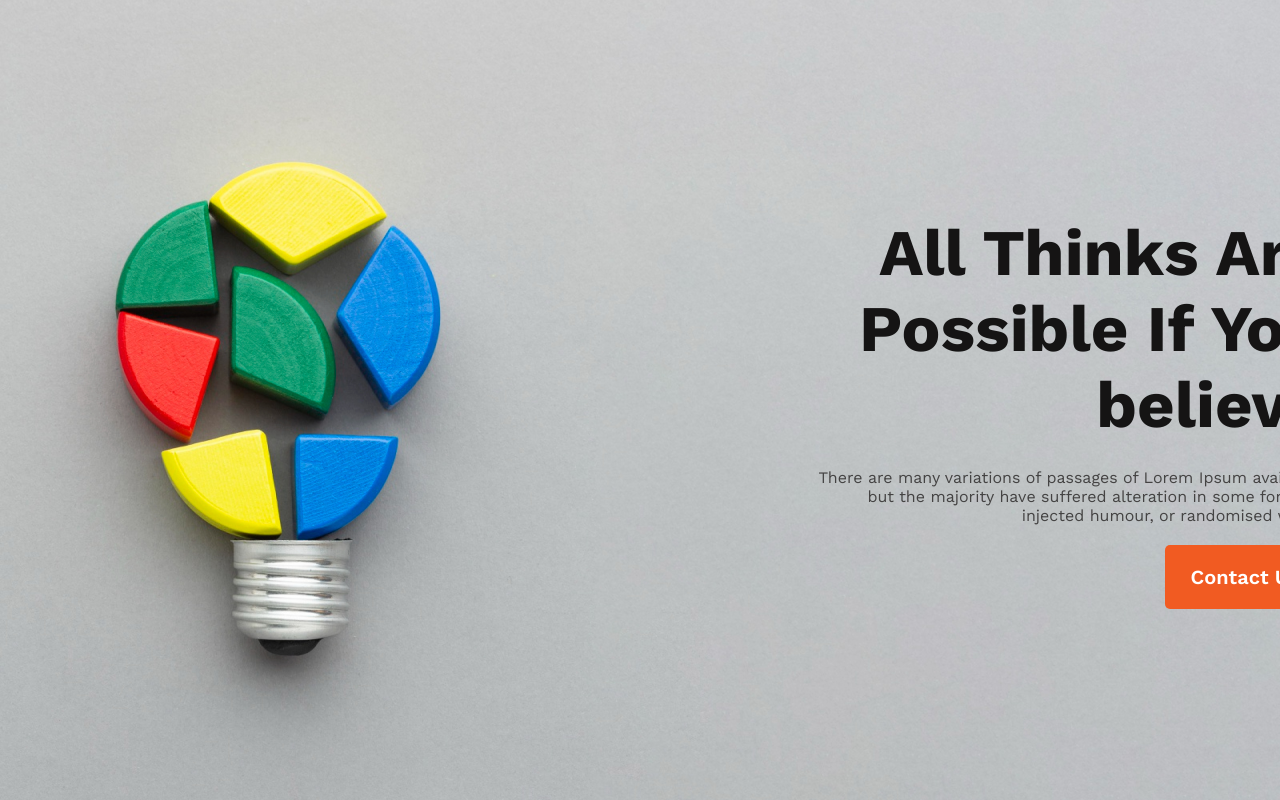
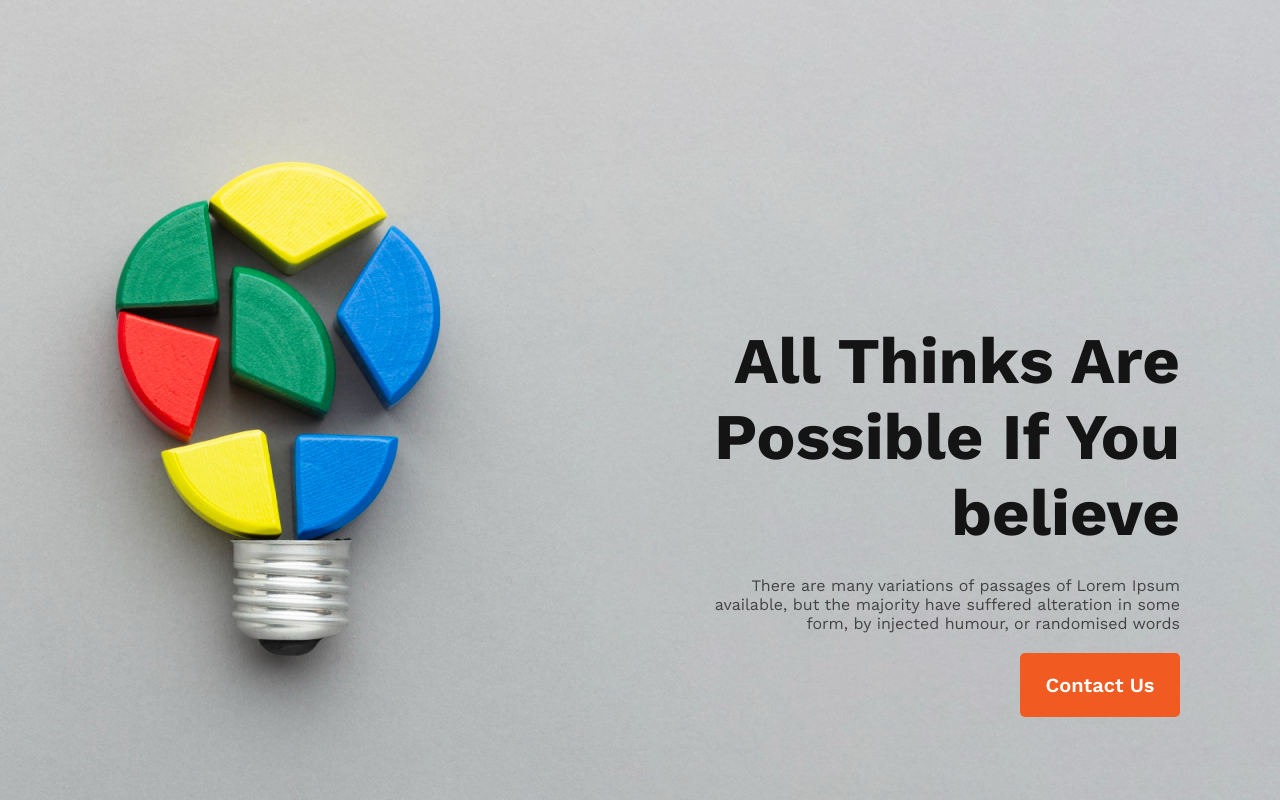
Before and after one commit to NN-shanta/new-year-new-me, a plain HTML site: page index.html in a window 1280 px wide. Shown: the top 800 px of the page. Drawn offline with nearby package versions, Linux system fonts and the light colour scheme.

Commit message:
banner fixed

```diff
--- a/index.html
+++ b/index.html
@@ -17,6 +17,7 @@
   <body>
     <!--stop start banner design -->
     <header>
+      <div class="header">
         <div class="banner-description">
           <h1 class="banner-title">All Thinks Are Possible If You believe</h1>
           <p class="banner-pera">
@@ -25,6 +26,7 @@
             humour, or randomised words
           </p>
           <button class="pry-btn">Contact Us</button>
+        </div>
       </div>
     </header>
     <!-- banner design -->
--- a/style.css
+++ b/style.css
@@ -1,16 +1,21 @@
 * {
   margin: 0px;
+  padding: 0px;
   font-family: "Work Sans", sans-serif;
 }
-header {
+.header {
   background-image: url("images/banner/banner2.png");
-  width: 1600px;
-  height: 809px;
+  width: 100%;
+  height: 130vh;
+  display: flex;
+  justify-content: right;
+  align-items: center;
+
 }
 /* banner design */
 .banner-description {
-  width: 525px;
-  padding: 215px 230px 300px 800px;
+  width: 500px;
+  padding-right:100px;
   text-align: right;
 }
 .banner-title {
```
Lines whose indentation alone changed are shown as unchanged.
